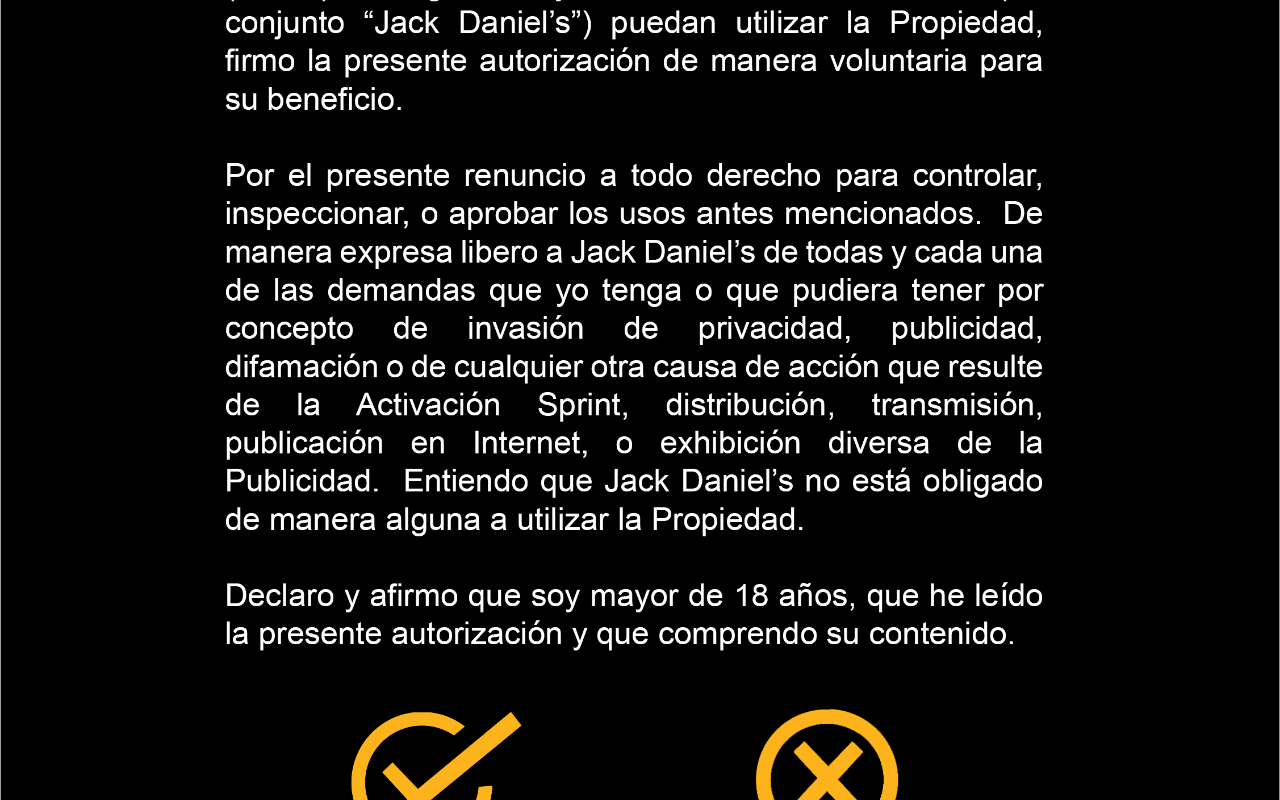
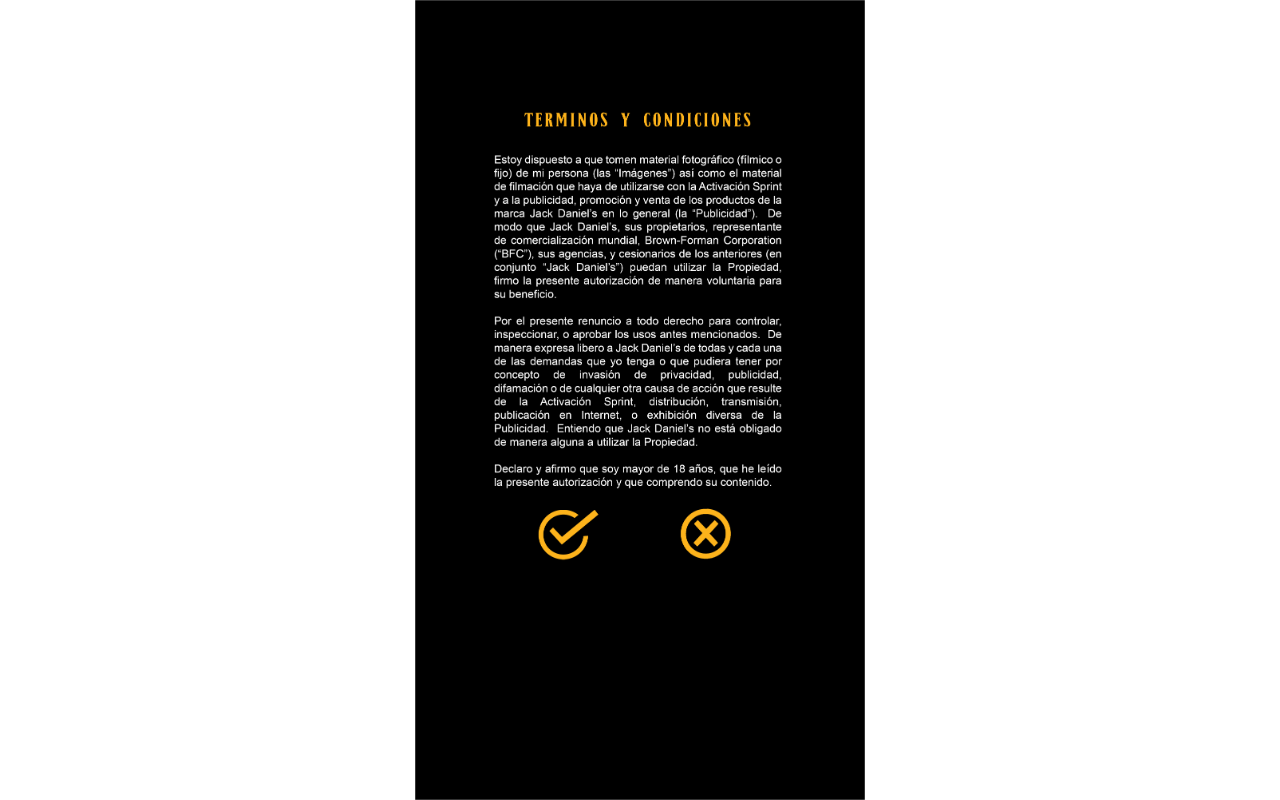
Before and after one commit to INHUBSYS/TYC_JDXMCL, a plain HTML site: page index.html in a window 1280 px wide. Drawn offline with Linux system fonts and the light colour scheme.

Commit message:
Update index.html

```diff
--- a/index.html
+++ b/index.html
@@ -13,17 +13,18 @@
         body, html {
             height: 100%;
             width: 100%;
+            display: flex;
+            justify-content: center;
+            align-items: center;
         }
-        .fullscreen-image {
-            height: 100%;
-            width: 100%;
-            background-image: url('TYC.png');
-            background-size: cover;
-            background-position: center;
+        img {
+            max-width: 100%;
+            max-height: 100%;
+            object-fit: contain;
         }
     </style>
 </head>
 <body>
-    <div class="fullscreen-image"></div>
+    <img src="TYC.png" alt="Imagen a pantalla completa">
 </body>
 </html>
```
